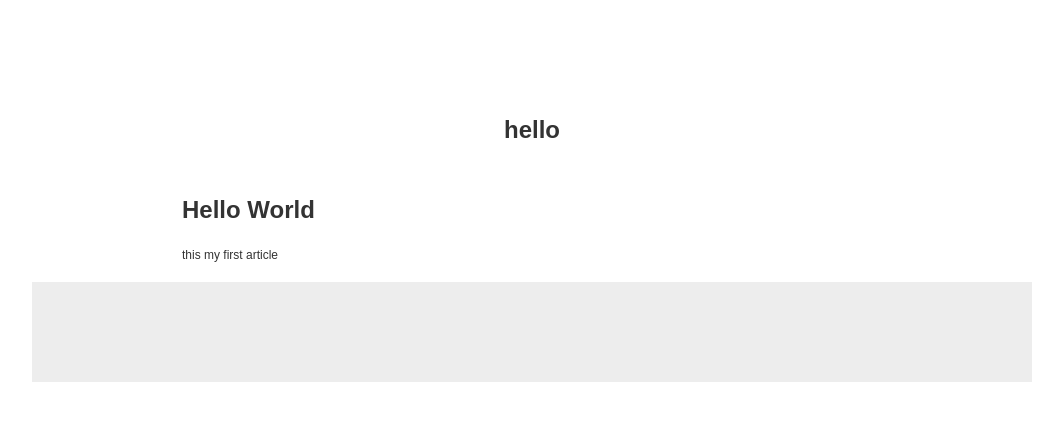
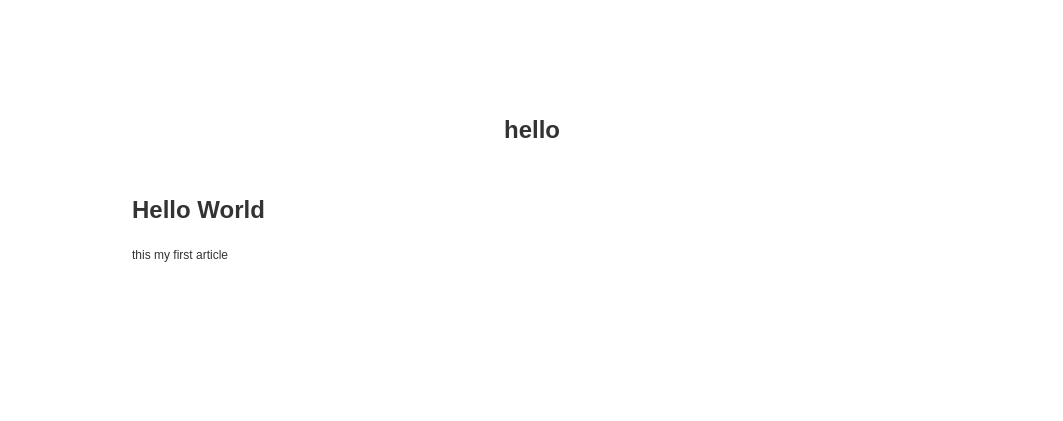
Before and after one commit to banama/b.github.io, a Jekyll site: the page built from _posts/2014-03-10-hello.md, in a window 1280 px wide. Shown: the top 421 px of the page, without its empty margins (108-1171 px from the left). Built offline with Jekyll 4.4.1, drawn with Linux system fonts in a browser that asks for light colours.

Commit message:
post_content width：800

```diff
--- a/static/css/layout.css
+++ b/static/css/layout.css
@@ -30,7 +30,7 @@ ol li { margin:0; padding:0; line-height:normal; zoom:1; }
 
 .top { width:100%; height:80px; margin:0 auto; padding: 0}
 
-.foot {width:1000px; height:100px; background:#ededed;}
+.foot {width:1000px; height:100px; }
 
 /*	default_index
 */
@@ -50,4 +50,4 @@ ol li { margin:0; padding:0; line-height:normal; zoom:1; }
 /*	default_post
 */
 .title {width: 100%; text-align: center; padding: 20px 0 20px 0;}
-.post_content {width: 700px; margin: 0 auto; }
+.post_content {width: 800px; margin: 0 auto; }
```
